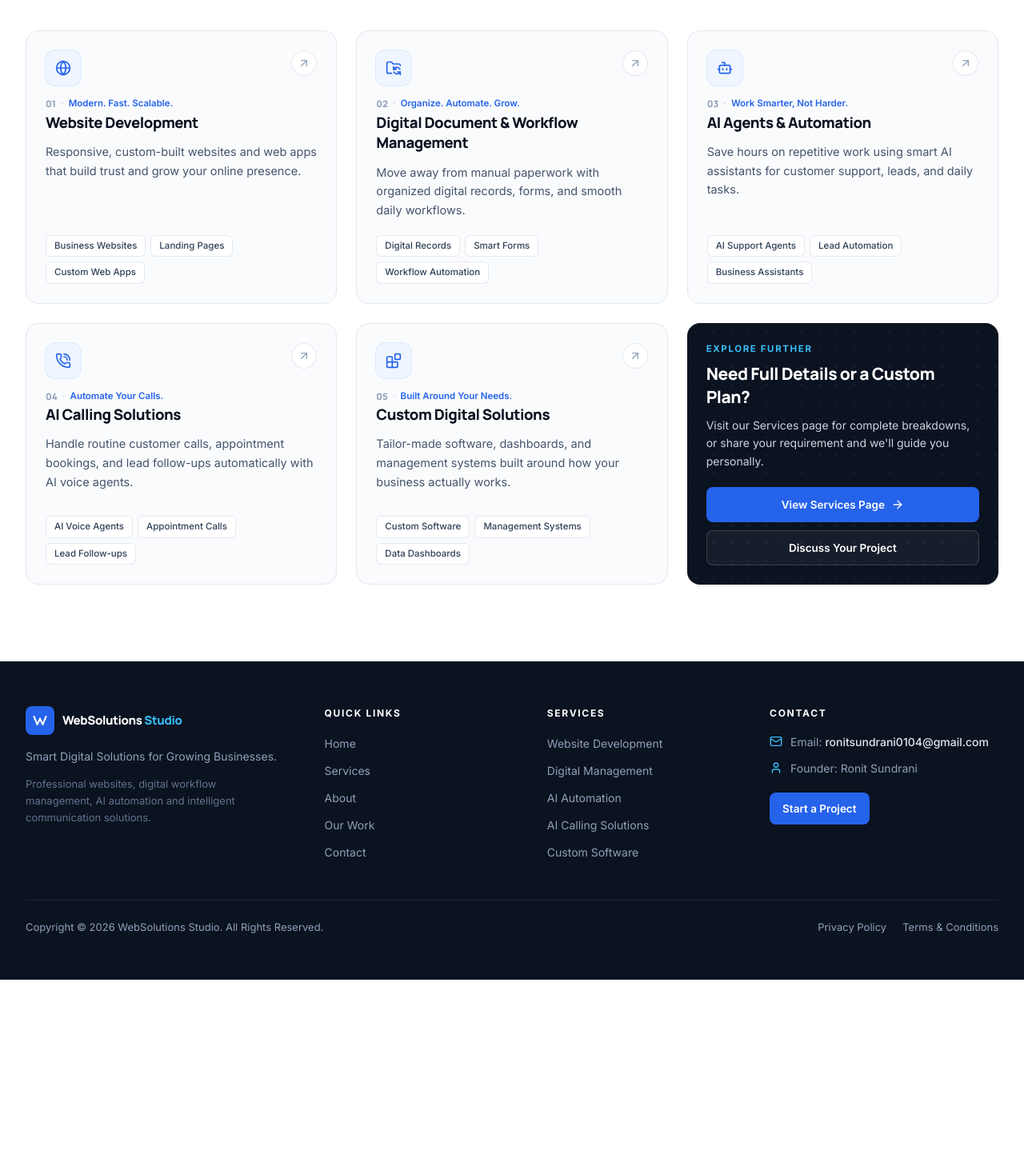
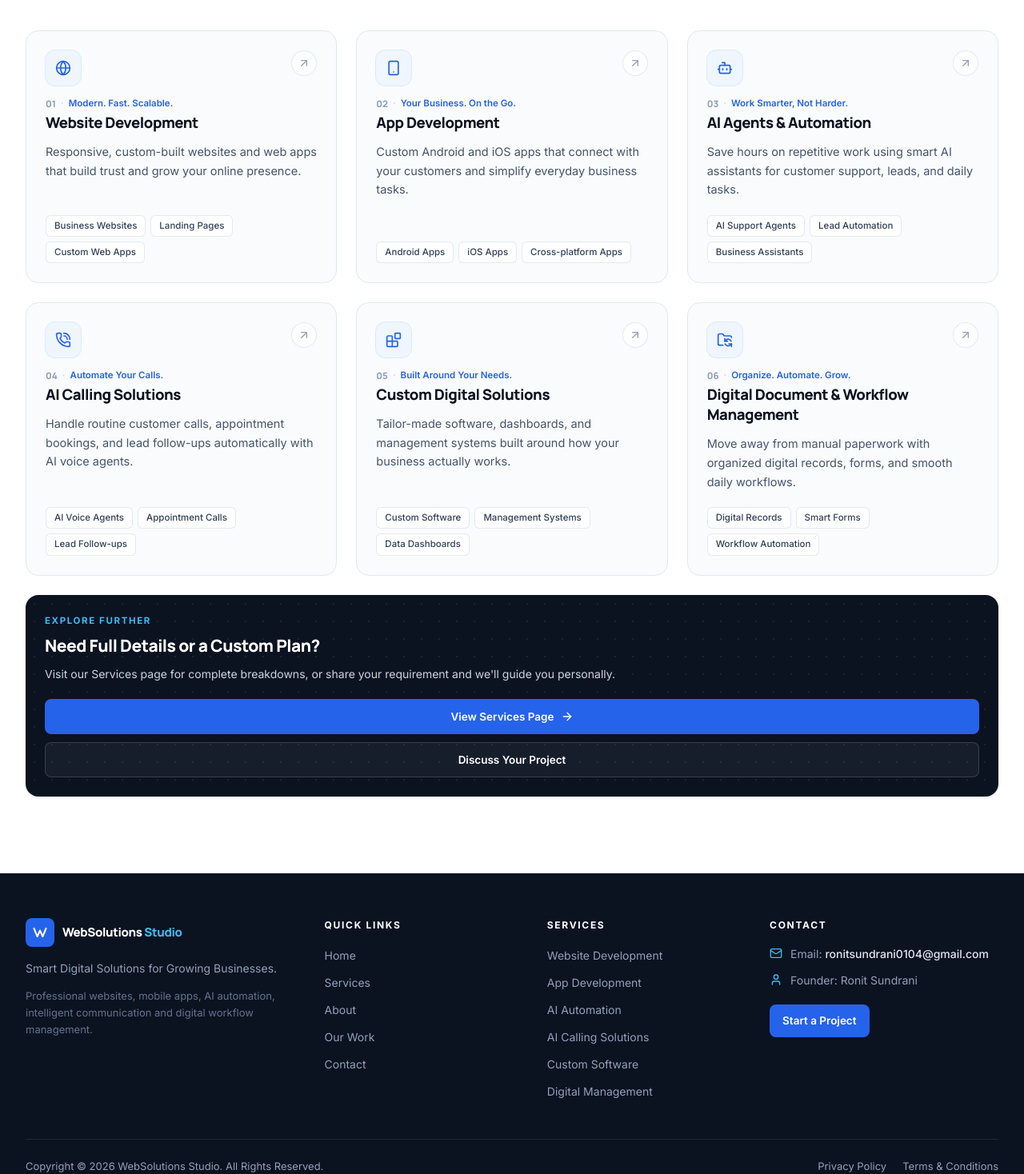
Before and after one commit to Ronit2405/websolutions-studio, a React (Vite) app: page / in a window 1280 px wide. Shown: the part 890-2358 px from the top of the page at 80% size. Before the commit the page ends 2115 px from the top, so only its background shows below. Built offline with nearby package versions, Linux system fonts and the light colour scheme; no server answers.

Commit message:
Add app development service and custom inquiry service field
Co-authored-by: arena-agent <297053741+arena-agent@users.noreply.github.com>

```diff
--- a/index.html
+++ b/index.html
@@ -6,7 +6,7 @@
     <title>WebSolutions Studio — Smart Digital Solutions for Growing Businesses</title>
     <meta
       name="description"
-      content="WebSolutions Studio helps businesses go digital with professional websites, digital workflow management, AI automation and intelligent communication solutions. Founded by Ronit Sundrani."
+      content="WebSolutions Studio helps businesses go digital with professional websites, mobile apps, AI automation, intelligent communication and digital workflow management. Founded by Ronit Sundrani."
     />
     <meta name="robots" content="index, follow" />
     <meta name="author" content="WebSolutions Studio — Ronit Sundrani" />
@@ -17,7 +17,7 @@
     <meta property="og:title" content="WebSolutions Studio — Smart Digital Solutions for Growing Businesses" />
     <meta
       property="og:description"
-      content="Professional websites, digital workflow management, AI automation and AI calling solutions for growing businesses."
+      content="Professional websites, mobile apps, AI automation, AI calling solutions and digital workflow management for growing businesses."
     />
     <meta property="og:url" content="https://websolutionsstudio.com/" />
     <meta property="og:image" content="https://images.pexels.com/photos/8102000/pexels-photo-8102000.jpeg?auto=compress&cs=tinysrgb&fit=crop&h=627&w=1200" />
@@ -25,7 +25,7 @@
     <meta name="twitter:title" content="WebSolutions Studio — Smart Digital Solutions for Growing Businesses" />
     <meta
       name="twitter:description"
-      content="Professional websites, digital workflow management, AI automation and AI calling solutions for growing businesses."
+      content="Professional websites, mobile apps, AI automation, AI calling solutions and digital workflow management for growing businesses."
     />
     <link rel="icon" type="image/svg+xml" href="/favicon.svg" />
     <link rel="preconnect" href="https://fonts.googleapis.com" />
--- a/src/components/About.tsx
+++ b/src/components/About.tsx
@@ -26,7 +26,7 @@ export default function About() {
               </p>
               <p>{t("I started WebSolutions Studio with a simple vision: helping businesses simplify their work through technology.")}</p>
               <p>
-                {t("We focus on building professional websites, digitizing business processes and developing AI-powered solutions that make everyday business operations more efficient.")}
+                {t("We focus on building professional websites, mobile apps and AI-powered solutions, and digitizing business processes to make everyday operations more efficient.")}
               </p>
               <p>
                 {t("Our approach is simple. We first understand your requirements, identify the right solution and then work towards delivering something practical and valuable for your business.")}
--- a/src/components/Footer.tsx
+++ b/src/components/Footer.tsx
@@ -12,10 +12,11 @@ const QUICK = [
 
 const SERVICES_FOOTER = [
   { label: "Website Development", href: "#/services" },
-  { label: "Digital Management", href: "#/services" },
+  { label: "App Development", href: "#/services/app-development" },
   { label: "AI Automation", href: "#/services" },
   { label: "AI Calling Solutions", href: "#/services" },
   { label: "Custom Software", href: "#/services" },
+  { label: "Digital Management", href: "#/services" },
 ];
 
 export default function Footer() {
@@ -39,7 +40,7 @@ export default function Footer() {
               {t("Smart Digital Solutions for Growing Businesses.")}
             </p>
             <p className="mt-3 max-w-xs text-[13px] leading-relaxed text-slate-500">
-              {t("Professional websites, digital workflow management, AI automation and intelligent communication solutions.")}
+              {t("Professional websites, mobile apps, AI automation, intelligent communication and digital workflow management.")}
             </p>
           </div>
 
--- a/src/components/Hero.tsx
+++ b/src/components/Hero.tsx
@@ -25,7 +25,7 @@ export default function Hero() {
               )}
             </h1>
             <p className="mt-5 max-w-xl text-[16px] leading-relaxed text-slate-600 sm:text-[17.5px]">
-              {t("We help businesses go digital with professional websites, intelligent automation and custom AI-powered solutions.")}
+              {t("We help businesses go digital with professional websites, mobile apps, intelligent automation and custom AI-powered solutions.")}
             </p>
             <div className="mt-7 flex flex-col gap-3 sm:mt-8 sm:flex-row sm:items-center">
               <a
--- a/src/components/HomeServices.tsx
+++ b/src/components/HomeServices.tsx
@@ -6,6 +6,7 @@ import {
   FolderSync,
   Globe,
   PhoneCall,
+  Smartphone,
   type LucideIcon,
 } from "lucide-react";
 import { useLanguage } from "../i18n";
@@ -30,13 +31,13 @@ const HOME_SERVICES: HomeServiceItem[] = [
     highlights: ["Business Websites", "Landing Pages", "Custom Web Apps"],
   },
   {
-    id: "document-workflow",
-    icon: FolderSync,
-    title: "Digital Document & Workflow Management",
-    tagline: "Organize. Automate. Grow.",
+    id: "app-development",
+    icon: Smartphone,
+    title: "App Development",
+    tagline: "Your Business. On the Go.",
     summary:
-      "Move away from manual paperwork with organized digital records, forms, and smooth daily workflows.",
-    highlights: ["Digital Records", "Smart Forms", "Workflow Automation"],
+      "Custom Android and iOS apps that connect with your customers and simplify everyday business tasks.",
+    highlights: ["Android Apps", "iOS Apps", "Cross-platform Apps"],
   },
   {
     id: "ai-agents",
@@ -64,6 +65,15 @@ const HOME_SERVICES: HomeServiceItem[] = [
     summary:
       "Tailor-made software, dashboards, and management systems built around how your business actually works.",
     highlights: ["Custom Software", "Management Systems", "Data Dashboards"],
+  },
+  {
+    id: "document-workflow",
+    icon: FolderSync,
+    title: "Digital Document & Workflow Management",
+    tagline: "Organize. Automate. Grow.",
+    summary:
+      "Move away from manual paperwork with organized digital records, forms, and smooth daily workflows.",
+    highlights: ["Digital Records", "Smart Forms", "Workflow Automation"],
   },
 ];
 
@@ -160,8 +170,8 @@ export default function HomeServices() {
             );
           })}
 
-          {/* 6th slot: Guidance & Services Page CTA card */}
-          <div className="reveal relative flex min-w-0 flex-col justify-between overflow-hidden rounded-2xl bg-[#0B1220] p-5 text-white shadow-sm sm:p-6">
+          {/* Guidance & Services Page CTA card */}
+          <div className="reveal relative flex min-w-0 flex-col justify-between overflow-hidden rounded-2xl bg-[#0B1220] p-5 text-white shadow-sm sm:col-span-2 sm:p-6 lg:col-span-3">
             <div className="bg-grid-dark pointer-events-none absolute inset-0" aria-hidden="true" />
             <div className="relative min-w-0">
               <p className="text-[11.5px] font-bold tracking-[0.14em] text-[#38BDF8] uppercase">
--- a/src/components/Legal.tsx
+++ b/src/components/Legal.tsx
@@ -81,7 +81,7 @@ export function TermsPage() {
       </section>
       <section>
         <h2>{t("2. Services")}</h2>
-        <p>{t("WebSolutions Studio provides website development, digital document and workflow management, AI agents and automation, AI calling solutions, and custom digital solutions. Service scope, timelines, and pricing are agreed individually for each project and are not binding until confirmed in writing.")}</p>
+        <p>{t("WebSolutions Studio provides website development, app development, AI agents and automation, AI calling solutions, custom digital solutions, and digital document and workflow management. Service scope, timelines, and pricing are agreed individually for each project and are not binding until confirmed in writing.")}</p>
       </section>
       <section>
         <h2>{t("3. Project inquiries")}</h2>
--- a/src/data/content.ts
+++ b/src/data/content.ts
@@ -1,5 +1,6 @@
 import {
   Globe,
+  Smartphone,
   FolderSync,
   Bot,
   PhoneCall,
@@ -77,29 +78,28 @@ export const SERVICES: Service[] = [
     formValue: "Website Development",
   },
   {
-    id: "document-workflow",
-    icon: FolderSync,
-    title: "Digital Document & Workflow Management",
-    short: "Paperless, organized operations",
-    tagline: "Stop chasing papers. Start finding files in seconds.",
+    id: "app-development",
+    icon: Smartphone,
+    title: "App Development",
+    short: "Mobile apps built for your business",
+    tagline: "Put your business in your customers' hands.",
     quickPoints: [
-      "Every record searchable in one place",
-      "No more lost documents or duplicate entries",
-      "Approvals and follow-ups happen on time",
+      "User-friendly screens for phones and tablets",
+      "Custom features for your customers and team",
+      "Connects with your existing business systems",
     ],
-    bestFor: "Shops, offices and teams still running on registers, files and WhatsApp forwards.",
+    bestFor: "Businesses that need a mobile app for customers, bookings or everyday operations.",
     video: null,
     description:
-      "Reduce paperwork and manage your business processes digitally with organized and efficient systems.",
+      "Custom Android and iOS apps designed around your business, with intuitive interfaces and features that help your customers and team work better.",
     includes: [
-      "Digital Document Management",
-      "Record Management",
-      "Digital Form Management",
-      "Document Organization",
-      "Workflow Automation",
-      "Business Process Digitization",
+      "Android Apps",
+      "iOS Apps",
+      "Cross-platform Apps",
+      "App UI/UX Design",
+      "API & Backend Integration",
     ],
-    formValue: "Digital Document Management",
+    formValue: "App Development",
   },
   {
     id: "ai-agents",
@@ -172,15 +172,41 @@ export const SERVICES: Service[] = [
     ],
     formValue: "Custom Business Software",
   },
+  {
+    id: "document-workflow",
+    icon: FolderSync,
+    title: "Digital Document & Workflow Management",
+    short: "Paperless, organized operations",
+    tagline: "Stop chasing papers. Start finding files in seconds.",
+    quickPoints: [
+      "Every record searchable in one place",
+      "No more lost documents or duplicate entries",
+      "Approvals and follow-ups happen on time",
+    ],
+    bestFor: "Shops, offices and teams still running on registers, files and WhatsApp forwards.",
+    video: null,
+    description:
+      "Reduce paperwork and manage your business processes digitally with organized and efficient systems.",
+    includes: [
+      "Digital Document Management",
+      "Record Management",
+      "Digital Form Management",
+      "Document Organization",
+      "Workflow Automation",
+      "Business Process Digitization",
+    ],
+    formValue: "Digital Document Management",
+  },
 ];
 
 export const SERVICE_OPTIONS = [
   "Website Development",
-  "Digital Document Management",
-  "Business Workflow Automation",
+  "App Development",
   "AI Agents",
   "AI Calling Solutions",
   "Custom Business Software",
+  "Digital Document Management",
+  "Business Workflow Automation",
   "Appointment / Consultation",
   "Other",
 ];
--- a/src/i18n.tsx
+++ b/src/i18n.tsx
@@ -22,7 +22,7 @@ const HINDI_TRANSLATIONS: Record<string, string> = {
 
   "Digital Solutions Studio": "डिजिटल सॉल्यूशन्स स्टूडियो",
   "Build Smarter. Work Better. Grow Faster.": "समझदारी से बनाएं। बेहतर काम करें। तेज़ी से आगे बढ़ें।",
-  "We help businesses go digital with professional websites, intelligent automation and custom AI-powered solutions.": "हम व्यवसायों को पेशेवर वेबसाइटों, बुद्धिमान ऑटोमेशन और कस्टम AI समाधानों के साथ डिजिटल बनने में मदद करते हैं।",
+  "We help businesses go digital with professional websites, mobile apps, intelligent automation and custom AI-powered solutions.": "हम व्यवसायों को पेशेवर वेबसाइटों, मोबाइल ऐप्स, बुद्धिमान ऑटोमेशन और कस्टम AI समाधानों के साथ डिजिटल बनने में मदद करते हैं।",
   "Explore Our Services": "हमारी सेवाएँ देखें",
   "Discuss Your Project": "अपने प्रोजेक्ट पर चर्चा करें",
   "Custom-built solutions": "आपकी ज़रूरत के अनुसार समाधान",
@@ -74,6 +74,21 @@ const HINDI_TRANSLATIONS: Record<string, string> = {
   "Landing Pages": "लैंडिंग पेज",
   "Portfolio Websites": "पोर्टफ़ोलियो वेबसाइटें",
   "Custom Web Applications": "कस्टम वेब ऐप्लिकेशन",
+  "App Development": "ऐप डेवलपमेंट",
+  "Mobile apps built for your business": "आपके व्यवसाय के लिए बने मोबाइल ऐप्स",
+  "Put your business in your customers' hands.": "अपने व्यवसाय को ग्राहकों की हथेली तक पहुँचाएँ।",
+  "User-friendly screens for phones and tablets": "फ़ोन और टैबलेट पर इस्तेमाल में आसान स्क्रीन",
+  "Custom features for your customers and team": "आपके ग्राहकों और टीम की ज़रूरतों के अनुसार सुविधाएँ",
+  "Connects with your existing business systems": "आपके मौजूदा व्यावसायिक सिस्टम से जुड़ता है",
+  "Businesses that need a mobile app for customers, bookings or everyday operations.": "वे व्यवसाय जिन्हें ग्राहकों, बुकिंग या रोज़मर्रा के काम के लिए मोबाइल ऐप चाहिए।",
+  "Custom Android and iOS apps designed around your business, with intuitive interfaces and features that help your customers and team work better.": "आपके व्यवसाय के लिए बने कस्टम Android और iOS ऐप्स, जिनकी आसान स्क्रीन और सुविधाएँ आपके ग्राहकों और टीम का काम बेहतर बनाती हैं।",
+  "Android Apps": "Android ऐप्स",
+  "iOS Apps": "iOS ऐप्स",
+  "Cross-platform Apps": "क्रॉस-प्लैटफ़ॉर्म ऐप्स",
+  "App UI/UX Design": "ऐप UI/UX डिज़ाइन",
+  "API & Backend Integration": "API और बैकएंड इंटीग्रेशन",
+  "Your Business. On the Go.": "आपका व्यवसाय, हर कदम साथ।",
+  "Custom Android and iOS apps that connect with your customers and simplify everyday business tasks.": "कस्टम Android और iOS ऐप्स जो आपको ग्राहकों से जोड़ते हैं और रोज़मर्रा के व्यावसायिक काम आसान बनाते हैं।",
   "Digital Document & Workflow Management": "डिजिटल दस्तावेज़ और वर्कफ़्लो प्रबंधन",
   "Paperless, organized operations": "पेपरलेस और व्यवस्थित कामकाज",
   "Reduce paperwork and manage your business processes digitally with organized and efficient systems.": "कागज़ी काम कम करें और व्यवस्थित व कुशल सिस्टम के ज़रिए व्यावसायिक प्रक्रियाओं को डिजिटल रूप से संभालें।",
@@ -184,7 +199,7 @@ const HINDI_TRANSLATIONS: Record<string, string> = {
   "About WebSolutions Studio": "WebSolutions Studio के बारे में",
   "Hello, I'm Ronit Sundrani, founder of WebSolutions Studio.": "नमस्ते, मैं Ronit Sundrani, WebSolutions Studio का संस्थापक हूँ।",
   "I started WebSolutions Studio with a simple vision: helping businesses simplify their work through technology.": "मैंने WebSolutions Studio की शुरुआत एक सरल सोच के साथ की: तकनीक के ज़रिए व्यवसायों का काम आसान बनाना।",
-  "We focus on building professional websites, digitizing business processes and developing AI-powered solutions that make everyday business operations more efficient.": "हम पेशेवर वेबसाइटें बनाने, व्यावसायिक प्रक्रियाओं को डिजिटल करने और रोज़मर्रा के काम को अधिक कुशल बनाने वाले AI समाधानों पर ध्यान देते हैं।",
+  "We focus on building professional websites, mobile apps and AI-powered solutions, and digitizing business processes to make everyday operations more efficient.": "हम पेशेवर वेबसाइटें, मोबाइल ऐप्स और AI-आधारित समाधान बनाने तथा व्यावसायिक प्रक्रियाओं को डिजिटल बनाने पर ध्यान देते हैं, ताकि रोज़मर्रा का काम अधिक कुशल हो सके।",
   "Our approach is simple. We first understand your requirements, identify the right solution and then work towards delivering something practical and valuable for your business.": "हमारा तरीका सरल है। पहले हम आपकी ज़रूरत समझते हैं, फिर सही समाधान चुनकर आपके व्यवसाय के लिए उपयोगी और व्यावहारिक चीज़ बनाने पर काम करते हैं।",
   "At WebSolutions Studio, we believe technology should make business easier, not more complicated.": "WebSolutions Studio में हमारा मानना है कि तकनीक को व्यवसाय आसान बनाना चाहिए, और जटिल नहीं।",
   "How we work": "हम कैसे काम करते हैं",
@@ -313,6 +328,9 @@ const HINDI_TRANSLATIONS: Record<string, string> = {
   "Phone Number": "फ़ोन नंबर",
   "City": "शहर",
   "What are you interested in?": "आप किस सेवा में रुचि रखते हैं?",
+  "Which service do you need?": "आपको कौन-सी सेवा चाहिए?",
+  "Tell us which service you need…": "बताइए आपको कौन-सी सेवा चाहिए…",
+  "Please specify the service you need.": "कृपया बताइए कि आपको कौन-सी सेवा चाहिए।",
   "Select a service…": "सेवा चुनें…",
   "Project Description": "प्रोजेक्ट का विवरण",
   "Briefly describe what you need or what problem you want to solve...": "संक्षेप में बताइए कि आपको क्या चाहिए या आप कौन-सी समस्या हल करना चाहते हैं...",
@@ -373,7 +391,7 @@ const HINDI_TRANSLATIONS: Record<string, string> = {
   "1. About these terms": "1. इन शर्तों के बारे में",
   "These terms govern your use of the WebSolutions Studio website. By using this website, you agree to these terms. If you do not agree, please do not use the website.": "ये शर्तें WebSolutions Studio वेबसाइट के आपके उपयोग पर लागू होती हैं। वेबसाइट का उपयोग करके आप इन शर्तों से सहमत होते हैं। यदि आप सहमत नहीं हैं, तो कृपया वेबसाइट का उपयोग न करें।",
   "2. Services": "2. सेवाएँ",
-  "WebSolutions Studio provides website development, digital document and workflow management, AI agents and automation, AI calling solutions, and custom digital solutions. Service scope, timelines, and pricing are agreed individually for each project and are not binding until confirmed in writing.": "WebSolutions Studio वेबसाइट डेवलपमेंट, डिजिटल दस्तावेज़ और वर्कफ़्लो प्रबंधन, AI एजेंट और ऑटोमेशन, AI कॉलिंग तथा कस्टम डिजिटल समाधान देता है। हर प्रोजेक्ट का दायरा, समय-सीमा और मूल्य अलग से तय होते हैं और लिखित पुष्टि के बाद ही मान्य होते हैं।",
+  "WebSolutions Studio provides website development, app development, AI agents and automation, AI calling solutions, custom digital solutions, and digital document and workflow management. Service scope, timelines, and pricing are agreed individually for each project and are not binding until confirmed in writing.": "WebSolutions Studio वेबसाइट डेवलपमेंट, ऐप डेवलपमेंट, AI एजेंट और ऑटोमेशन, AI कॉलिंग, कस्टम डिजिटल समाधान तथा डिजिटल दस्तावेज़ और वर्कफ़्लो प्रबंधन देता है। हर प्रोजेक्ट का दायरा, समय-सीमा और मूल्य अलग से तय होते हैं और लिखित पुष्टि के बाद ही मान्य होते हैं।",
   "3. Project inquiries": "3. प्रोजेक्ट पूछताछ",
   "Submitting an inquiry through the contact form does not create a contract. Any engagement begins only after both parties confirm scope, deliverables, and commercial terms in writing.": "संपर्क फ़ॉर्म के ज़रिए पूछताछ भेजने से कोई अनुबंध नहीं बनता। काम तभी शुरू होगा जब दोनों पक्ष दायरे, डिलीवरी और व्यावसायिक शर्तों की लिखित पुष्टि कर देंगे।",
   "4. Intellectual property": "4. बौद्धिक संपदा",
@@ -389,7 +407,7 @@ const HINDI_TRANSLATIONS: Record<string, string> = {
 
   "Primary navigation": "मुख्य नेविगेशन",
   "Professional team collaborating in a modern business workspace with laptops and documents": "आधुनिक कार्यस्थल में लैपटॉप और दस्तावेज़ों के साथ मिलकर काम करती पेशेवर टीम",
-  "Professional websites, digital workflow management, AI automation and intelligent communication solutions.": "पेशेवर वेबसाइटें, डिजिटल वर्कफ़्लो प्रबंधन, AI ऑटोमेशन और बुद्धिमान संचार समाधान।",
+  "Professional websites, mobile apps, AI automation, intelligent communication and digital workflow management.": "पेशेवर वेबसाइटें, मोबाइल ऐप्स, AI ऑटोमेशन, बुद्धिमान संचार समाधान और डिजिटल वर्कफ़्लो प्रबंधन।",
   "Project inquiry form": "प्रोजेक्ट पूछताछ फ़ॉर्म",
   "Ronit Sundrani, founder of WebSolutions Studio": "Ronit Sundrani, WebSolutions Studio के संस्थापक",
   "Smarter.": "समझदारी से।",
```
Also changed, not shown: src/components/Contact.tsx (+27 -3 lines), src/utils/inquiry.ts (+11 -2 lines).
